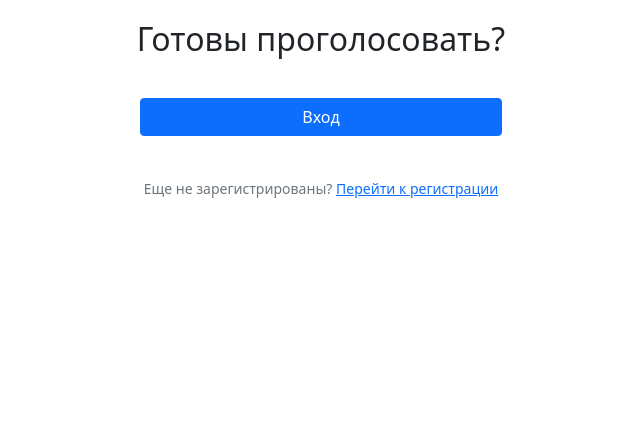
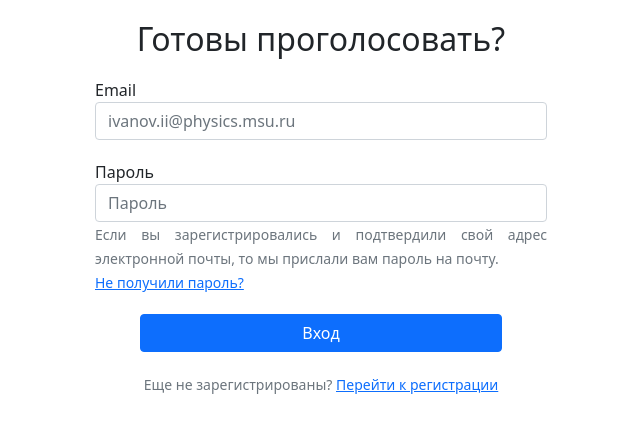
Before and after one commit to profcomff/report-vote, a Vue app: page / in a window 1280 px wide. Shown: the top 432 px of the page, without its empty margins (319-959 px from the left). Built offline with nearby package versions, Linux system fonts and the light colour scheme.

Commit message:
Login on home screen

```diff
--- /dev/null
+++ b/src/components/LoginDialog.vue
@@ -0,0 +1,56 @@
+<template>
+  <form class="dialog-container" @submit.prevent @submit="send">
+    <div class="form-group">
+      <label for="emailInput">Email</label>
+      <input
+        type="email"
+        class="form-control"
+        id="emailInput"
+        placeholder="ivanov.ii@physics.msu.ru"
+        required
+      />
+    </div>
+    <div class="form-group">
+      <label for="passwordInput">Пароль</label>
+      <input
+        type="password"
+        class="form-control"
+        id="passwordInput"
+        placeholder="Пароль"
+        required
+      />
+      <p class="text-muted">
+        <small>
+          Если вы зарегистрировались и подтвердили свой адрес электронной почты,
+          то мы прислали вам пароль на почту.<br />
+          <a href="https://report.profcomff.com/faq" target="_blank">
+            Не получили пароль?
+          </a>
+        </small>
+      </p>
+    </div>
+    <div class="form-group form-control-box">
+      <button class="btn btn-primary">Вход</button>
+    </div>
+  </form>
+</template>
+
+<script>
+export default {
+  name: "login-dialog",
+};
+</script>
+
+<style scoped>
+form.dialog-container {
+  text-align: justify;
+}
+
+form > .form-group {
+  margin: 20px auto;
+}
+
+form > .form-control-box {
+  text-align: center;
+}
+</style>
--- a/src/views/Home.vue
+++ b/src/views/Home.vue
@@ -1,7 +1,9 @@
 <template>
   <div class="container-fluid">
     <h2>Готовы проголосовать?</h2>
-    <button class="btn btn-primary">Вход</button>
+    <login-dialog>
+      <button class="btn btn-primary">Вход</button>
+    </login-dialog>
     <p class="text-muted">
       <small>
         Еще не зарегистрированы?
@@ -14,7 +16,13 @@
 </template>
 
 <script>
-export default {};
+import LoginDialog from "@/components/LoginDialog.vue";
+
+export default {
+  components: {
+    LoginDialog,
+  },
+};
 </script>
 
 <style scoped>
```
